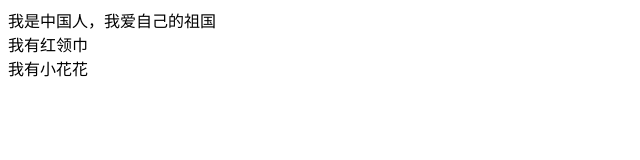
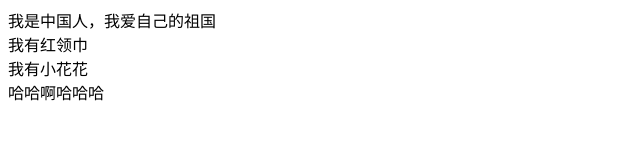
Before and after one commit to zy718916617/test119, a plain HTML site: page index.html in a window 1280 px wide. Shown: the whole page, without its empty margins (0-640 px from the left). Drawn offline with Linux system fonts and the light colour scheme.

Commit message:
添加了哈哈

```diff
--- a/index.html
+++ b/index.html
@@ -10,5 +10,6 @@
     <div>我是中国人，我爱自己的祖国</div>
     <div>我有红领巾</div>
     <div>我有小花花</div>
+    <div>哈哈啊哈哈哈</div>
 </body>
 </html>
```
